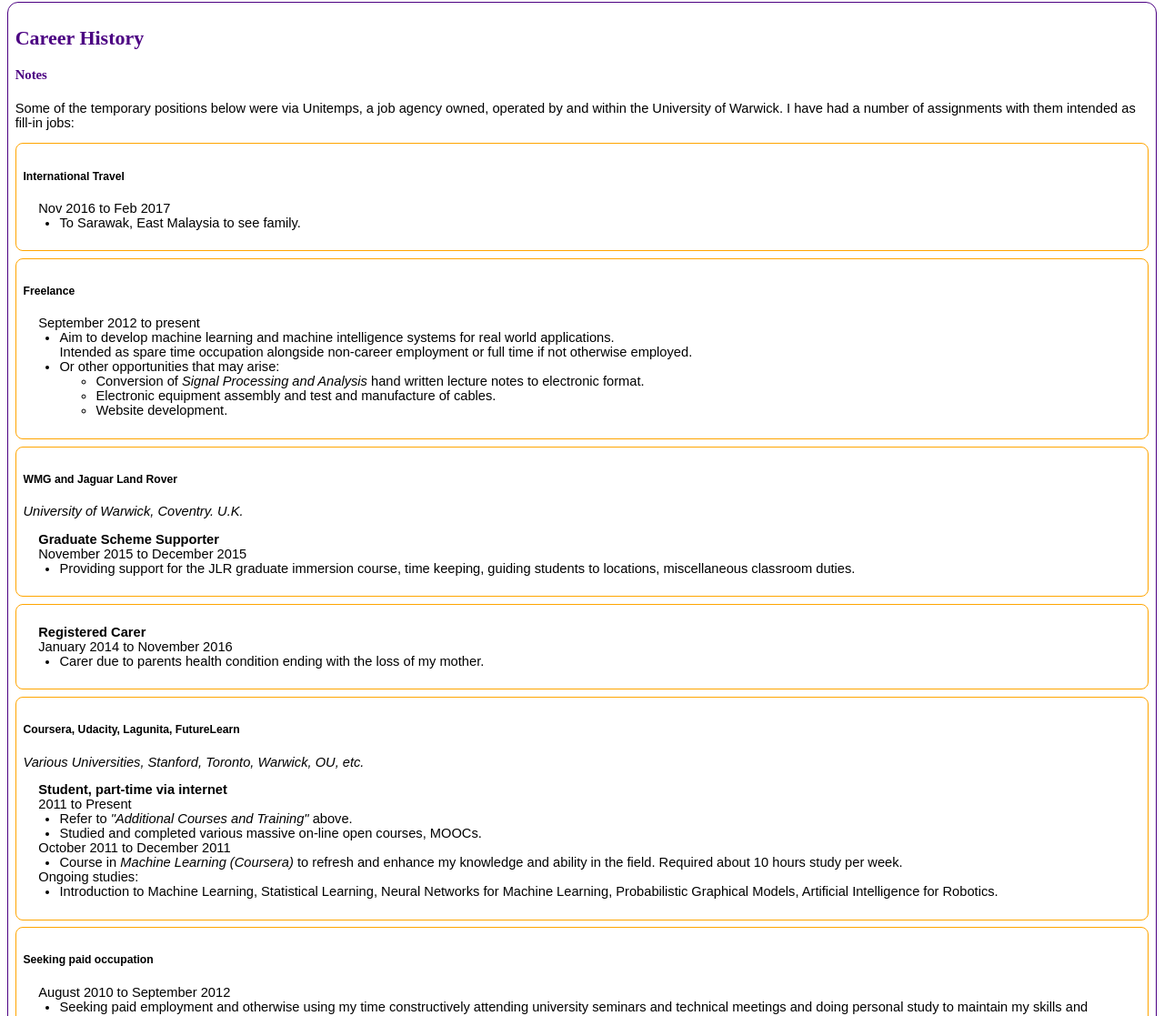
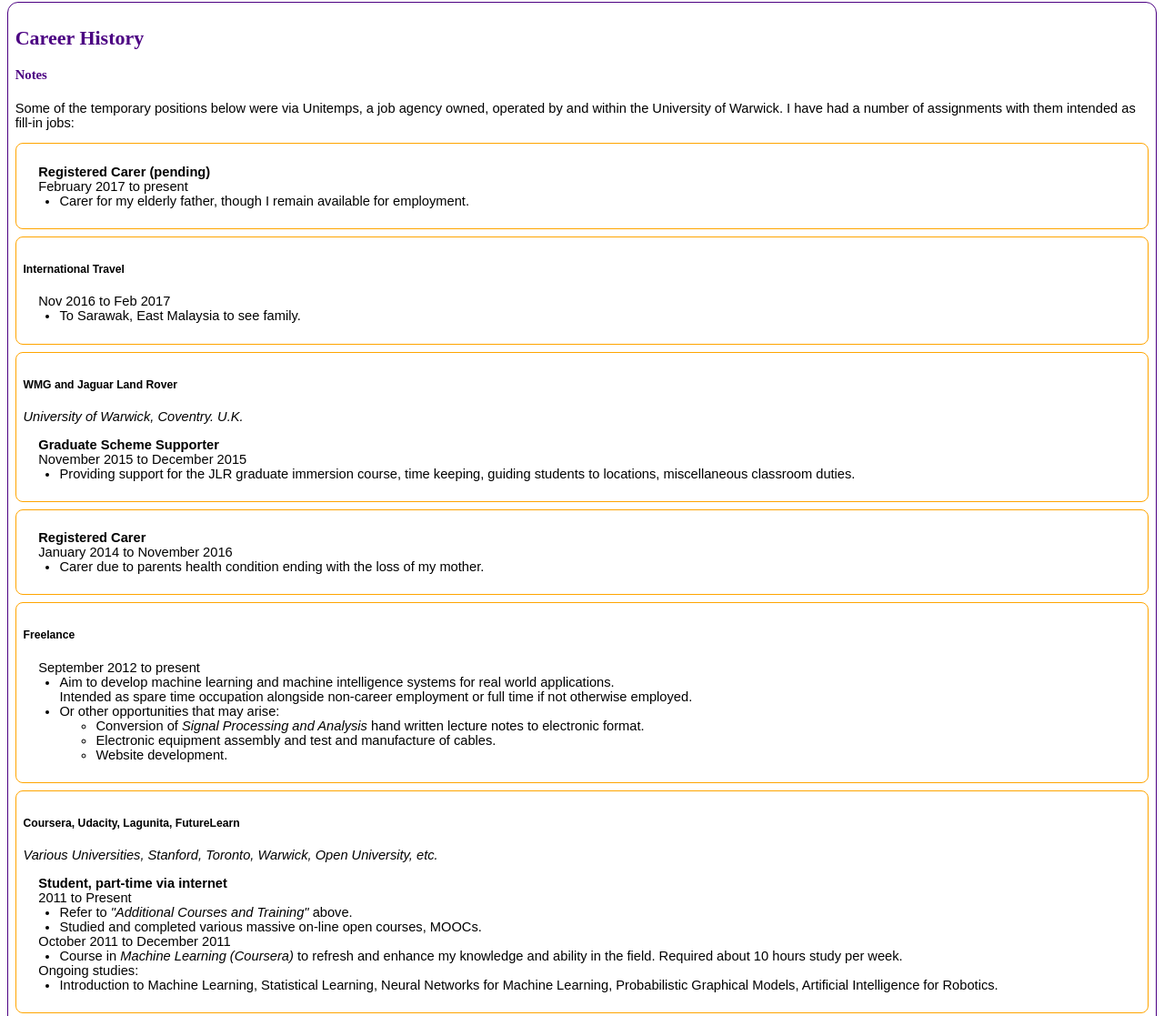
Before and after one commit to kwcareer/kwcareer.github.io, a plain HTML site: page CVfull.html in a window 1280 px wide. Shown: the part 4076-5193 px from the top of the page at 91% size. Drawn offline with Linux system fonts and the light colour scheme.

Commit message:
Moved Freelance section, added Registered Carer 2017

```diff
--- a/CVfull.html
+++ b/CVfull.html
@@ -528,28 +528,18 @@ Sequential Function Charts, Structured Text, Ladder Logic</td>
 <p>Some of the temporary positions below were via Unitemps, a job agency owned, operated by and within the University of Warwick. I have had a number of assignments with them intended as fill-in jobs:</p>
 
 <section>
+<ul>
+	<li class="title">Registered Carer (pending)</li>
+	<li class="dates"><time title="from">February 2017</time> to <time title="to">present</time></li>
+	<li>Carer for my elderly father, though I remain available for employment.</li>
+</ul>
+</section>
+
+<section>
 <h5>International Travel</h5>
 <ul>
 <li class="dates"><time title="from">Nov 2016</time> to <time title="to">Feb 2017</time></li>
 <li>To Sarawak, East Malaysia to see family.</li>
-</ul>
-
-</section>
-
-
-<section>
-<h5>Freelance</h5>
-<ul>
-	<li class="dates"><time title="from">September 2012</time> to <time title="to">present</time></li>
-	<li>Aim to develop machine learning and machine intelligence systems for real world applications.<br>
-	Intended as spare time occupation alongside non-career employment or full time if not otherwise employed.</li>
-	<li>Or other opportunities that may arise:
-		<ul>
-			<li>Conversion of <i>Signal Processing and Analysis</i> hand written lecture notes to electronic format.</li>
-			<li>Electronic equipment assembly and test and manufacture of cables.</li>
-			<li>Website development.</li>
-		</ul>
-	</li>
 </ul>
 </section>
 
@@ -572,8 +562,24 @@ Sequential Function Charts, Structured Text, Ladder Logic</td>
 </section>
 
 <section>
+<h5>Freelance</h5>
+<ul>
+	<li class="dates"><time title="from">September 2012</time> to <time title="to">present</time></li>
+	<li>Aim to develop machine learning and machine intelligence systems for real world applications.<br>
+	Intended as spare time occupation alongside non-career employment or full time if not otherwise employed.</li>
+	<li>Or other opportunities that may arise:
+		<ul>
+			<li>Conversion of <i>Signal Processing and Analysis</i> hand written lecture notes to electronic format.</li>
+			<li>Electronic equipment assembly and test and manufacture of cables.</li>
+			<li>Website development.</li>
+		</ul>
+	</li>
+</ul>
+</section>
+
+<section>
 <h5>Coursera, Udacity, Lagunita, FutureLearn</h5>
-<address>Various Universities, Stanford, Toronto, Warwick, OU, etc.</address>
+<address>Various Universities, Stanford, Toronto, Warwick, Open University, etc.</address>
 <ul>
   <li class="title">Student, part-time via internet</li>
   <li class="dates"><time title="from">2011</time> to <time title="to">Present</time></li>
```
